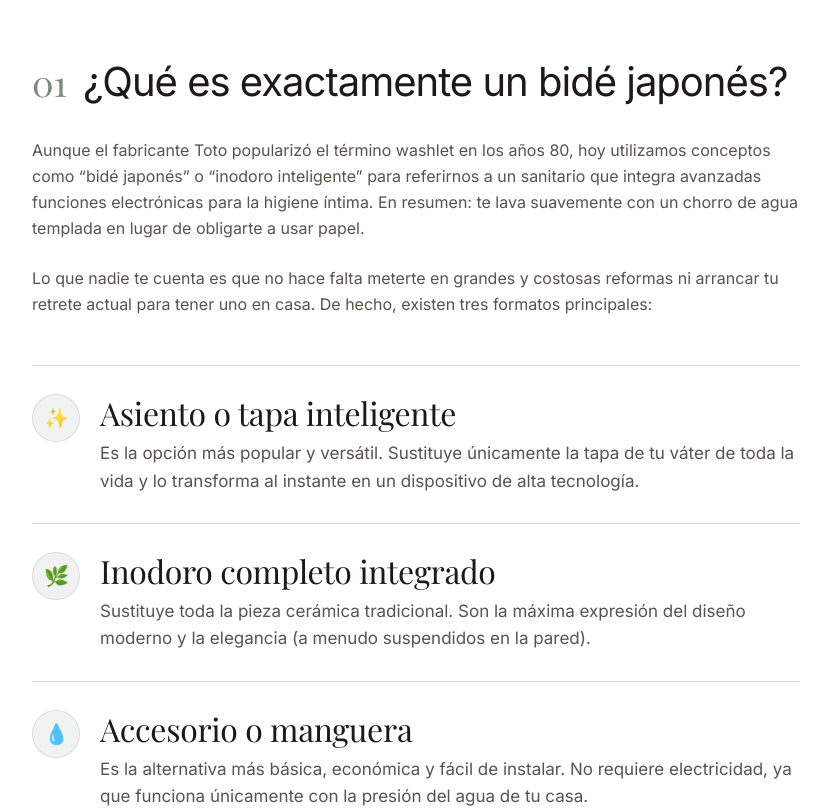
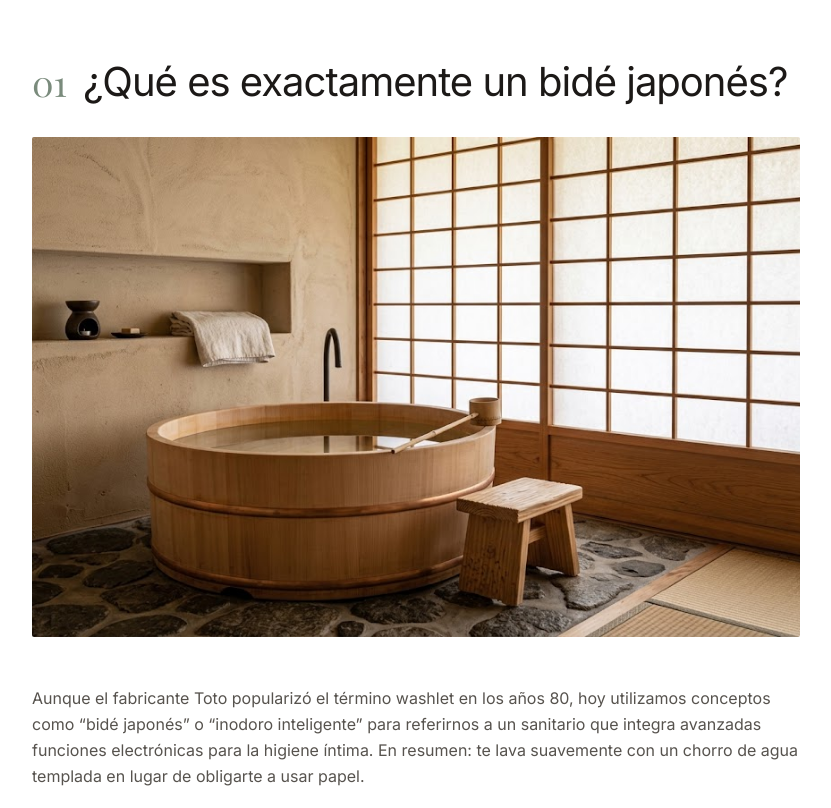
Before and after one commit to esantos1978-sudo/sui-magazine, a Next.js app: page /guia in a window 1280 px wide. Shown: the part 1320-2128 px from the top of the page, without its empty margins (224-1055 px from the left). Built offline with nearby package versions, Linux system fonts and the light colour scheme; a web font is replaced by a local one.

Commit message:
feat: añadir imágenes atmosféricas editoriales (baño japonés y shoji) en la guía

```diff
--- a/src/app/guia/page.tsx
+++ b/src/app/guia/page.tsx
@@ -1,4 +1,5 @@
 import type { Metadata } from "next";
+import Image from "next/image";
 import Link from "next/link";
 
 /**
@@ -312,6 +313,17 @@ export default function GuiaPage() {
             </h2>
           </div>
 
+          {/* Imagen atmosférica: el ofuro como origen del ritual del agua. */}
+          <div className="relative mb-12 h-[400px] w-full overflow-hidden rounded-sm md:h-[500px]">
+            <Image
+              src="/images/guia/bano_tradicional.jpg"
+              alt="Baño japonés tradicional con ofuro de madera"
+              fill
+              sizes="(min-width: 768px) 768px, 100vw"
+              className="object-cover"
+            />
+          </div>
+
           <div className="space-y-6 font-sans text-base leading-relaxed text-stone-600">
             <p>
               Aunque el fabricante Toto popularizó el término washlet en los
@@ -499,6 +511,18 @@ export default function GuiaPage() {
               ¿Cómo funciona? La experiencia paso a paso
             </h2>
           </div>
+
+          {/* Imagen atmosférica: la luz del shoji introduce la experiencia sensorial. */}
+          <div className="relative mb-12 h-[400px] w-full overflow-hidden rounded-sm md:h-[500px]">
+            <Image
+              src="/images/guia/shoji-luz.jpg"
+              alt="Puerta shoji con luz filtrada en una sala japonesa"
+              fill
+              sizes="(min-width: 768px) 672px, 100vw"
+              className="object-cover"
+            />
+          </div>
+
           <div className="space-y-6 font-serif text-body-lg text-stone-700">
             <p>
               Imagina por un momento la escena en una fría mañana de invierno:
```
Also changed, not shown: public/images/guia/bano_tradicional.jpg (added), public/images/guia/shoji-luz.jpg (added).
